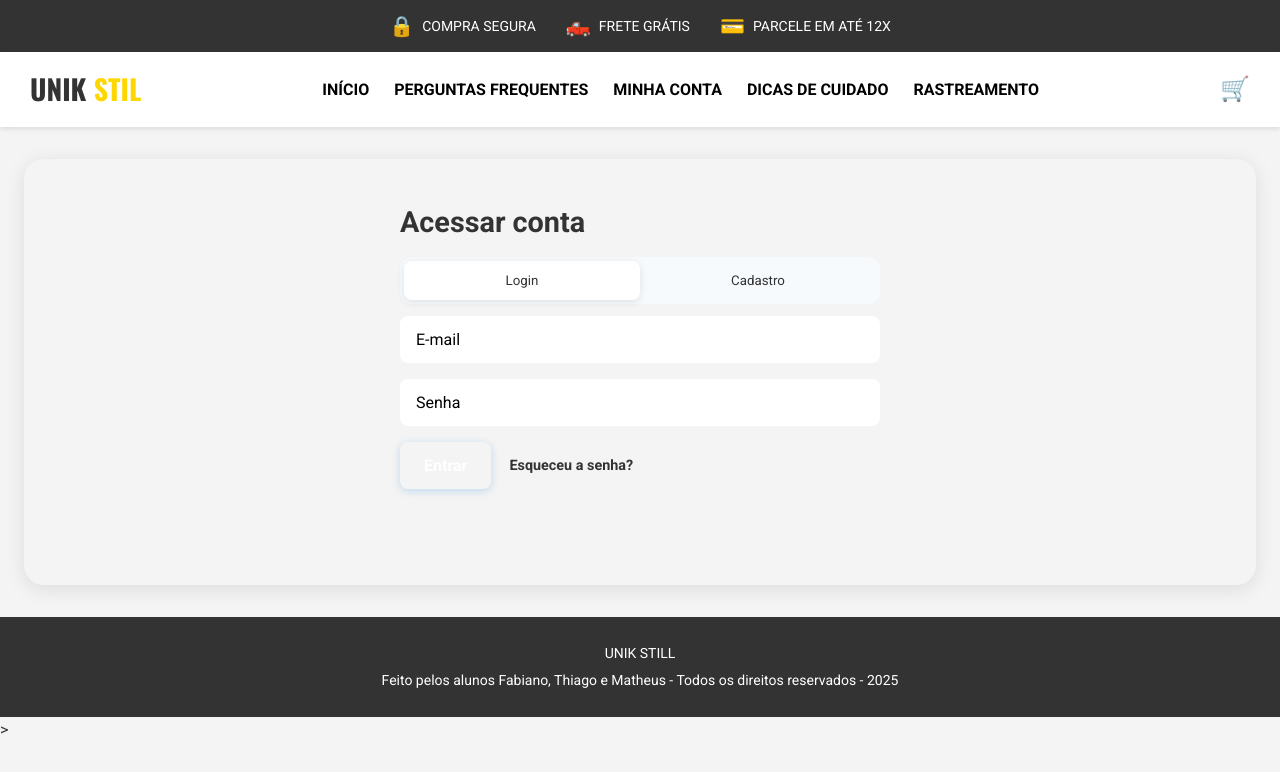
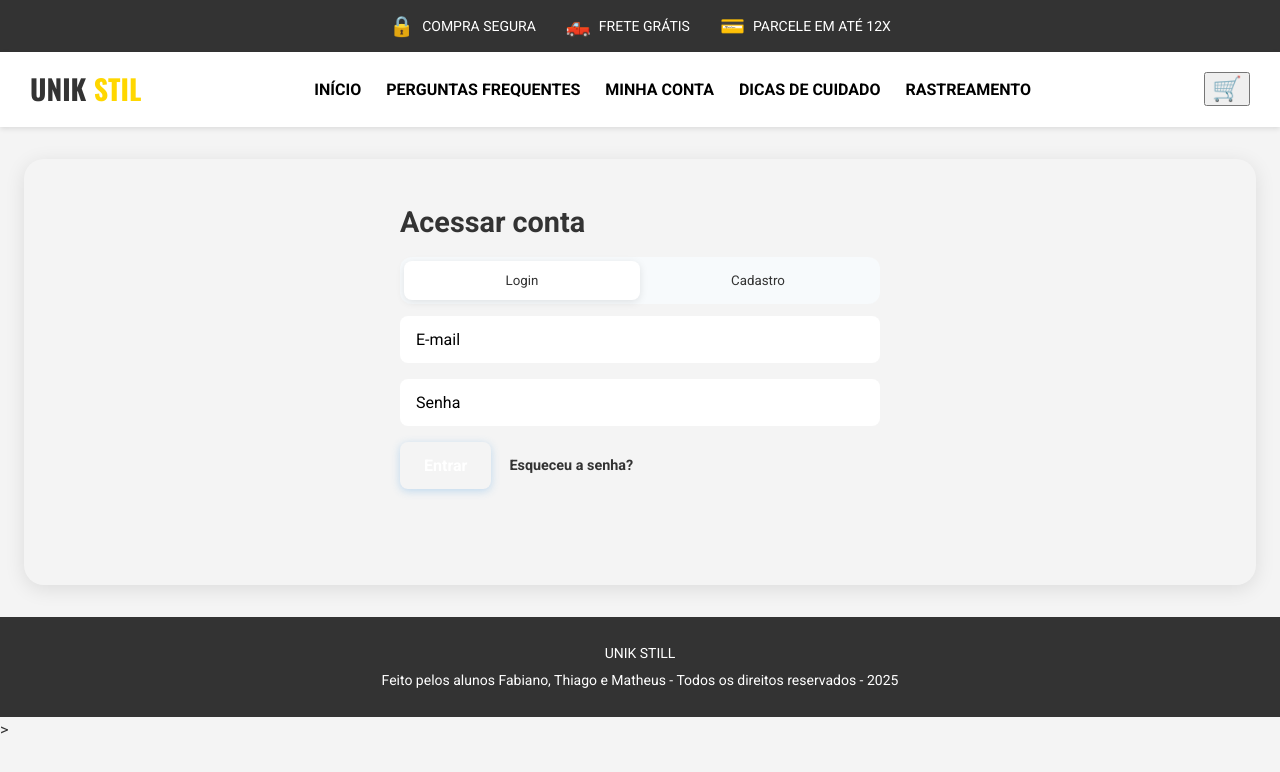
Before and after one commit to Thiago690/Unik-Stell2, a plain HTML site: page minhaconta.html in a window 1280 px wide. Drawn offline with nearby package versions, Linux system fonts and the light colour scheme.

Commit message:
Update minhaconta.html
Signed-off-by: Liam <188218009+GooffyRaccoon@users.noreply.github.com>

```diff
--- a/minhaconta.html
+++ b/minhaconta.html
@@ -41,7 +41,9 @@
                     <a href="rastreamento.html">RASTREAMENTO</a>
                 </li>
             </ul>
-            <div class="cart-icon">🛒</div>
+                <a href="carrinho.html">
+            <button class="cart-icon">🛒</button>
+            </a>
         </nav>
 
 <section class="container section">
@@ -113,4 +115,5 @@
 </footer>
 <script src="minhaconta.js"></script>
 &gt;
+
 </body></html>
```
